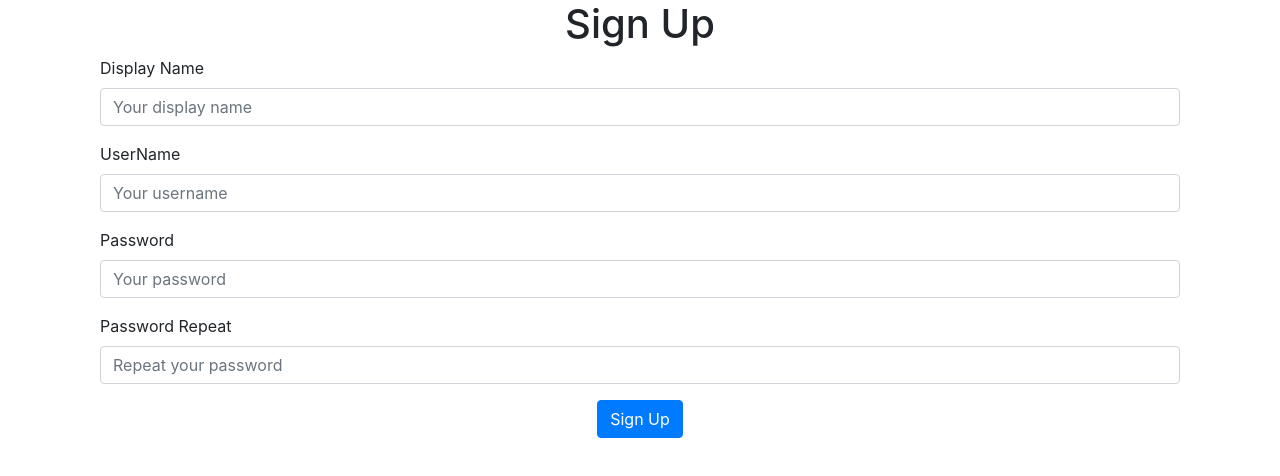
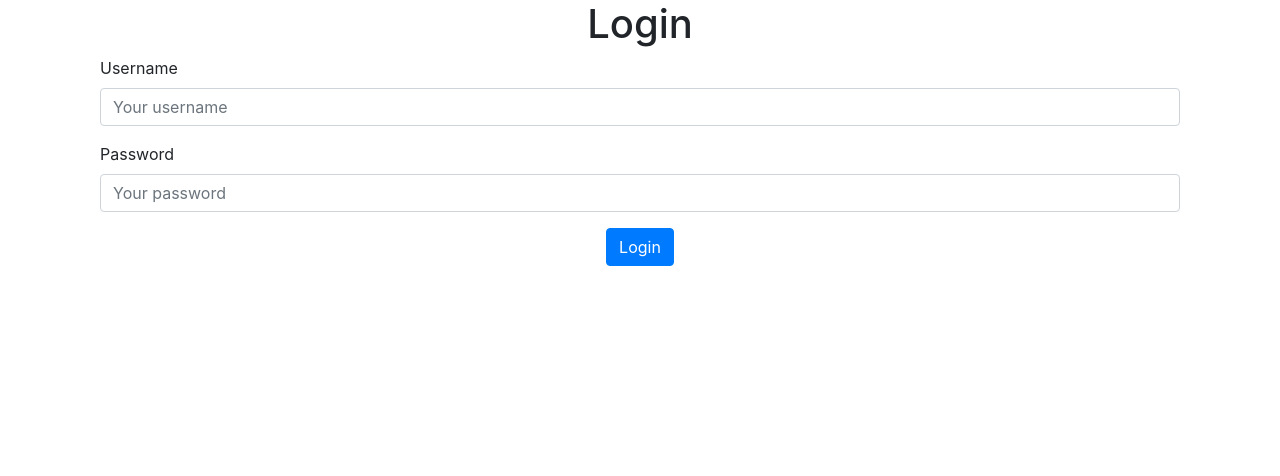
Before and after one commit to javalkar-varun/Springboot-React-TDD, a React (Create React App) app in the folder frontend/: page / in a window 1280 px wide. Shown: the top 476 px of the page. Built offline with nearby package versions, Linux system fonts and the light colour scheme.

Commit message:
Login Page (Frontend)

```diff
--- a/frontend/src/index.js
+++ b/frontend/src/index.js
@@ -4,13 +4,14 @@
 import App from './App';
 import reportWebVitals from './reportWebVitals';
 import { UserSignupPage } from './pages/UserSignupPage';
+import { LoginPage } from './pages/LoginPage';
 import * as apiCalls from './api/apiCalls';
 
 const actions = {
     postSignup: apiCalls.signup
 };
 
-ReactDOM.render(<UserSignupPage actions={actions} />, document.getElementById('root')
+ReactDOM.render(<LoginPage />, document.getElementById('root')
 );
 
 // If you want to start measuring performance in your app, pass a function
--- /dev/null
+++ b/frontend/src/pages/LoginPage.js
@@ -0,0 +1,23 @@
+import React from 'react';
+import Input from '../components/input';
+
+export class LoginPage extends React.Component {
+    render() {
+        return (
+            <div className="container">
+                <h1 className="text-center">Login</h1>
+                <div className="col-12 mb-3">
+                    <Input label="Username" placeholder="Your username" />
+                </div>
+                <div className="col-12 mb-3">
+                    <Input label="Password" placeholder="Your password" type="password" />
+                </div>
+                <div className="text-center">
+                    <button className="btn btn-primary">Login</button>
+                </div>
+            </div>
+        );
+    }
+}
+
+export default LoginPage;
```
Also changed, not shown: 1 other file (tests, documents, lock files or other folders).
